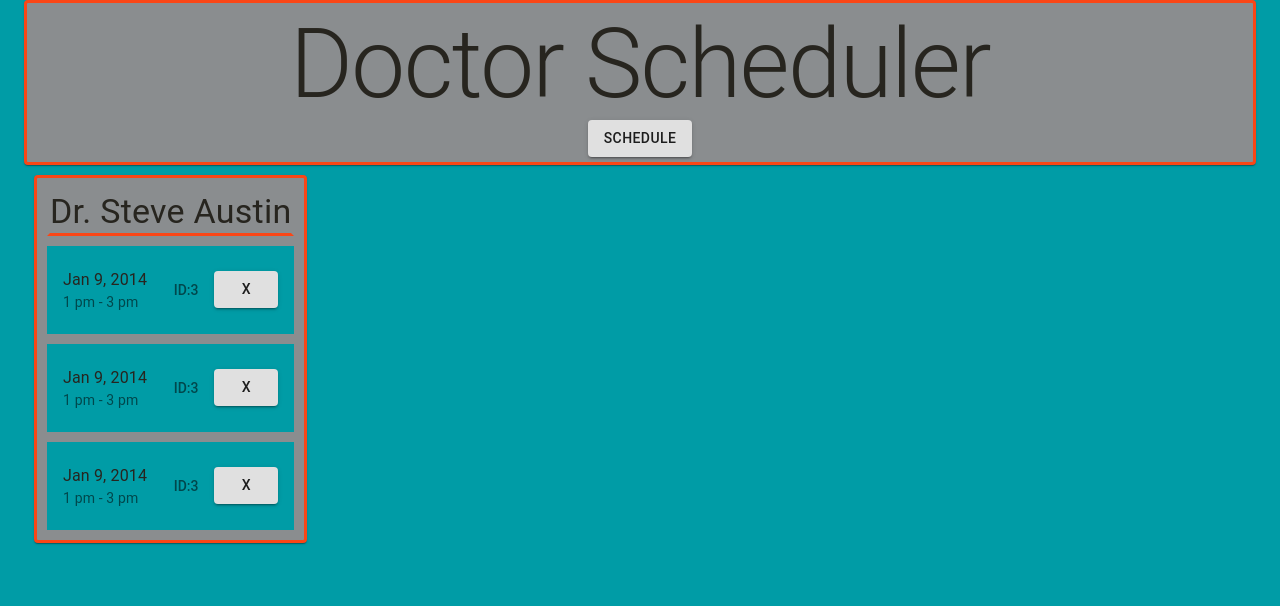
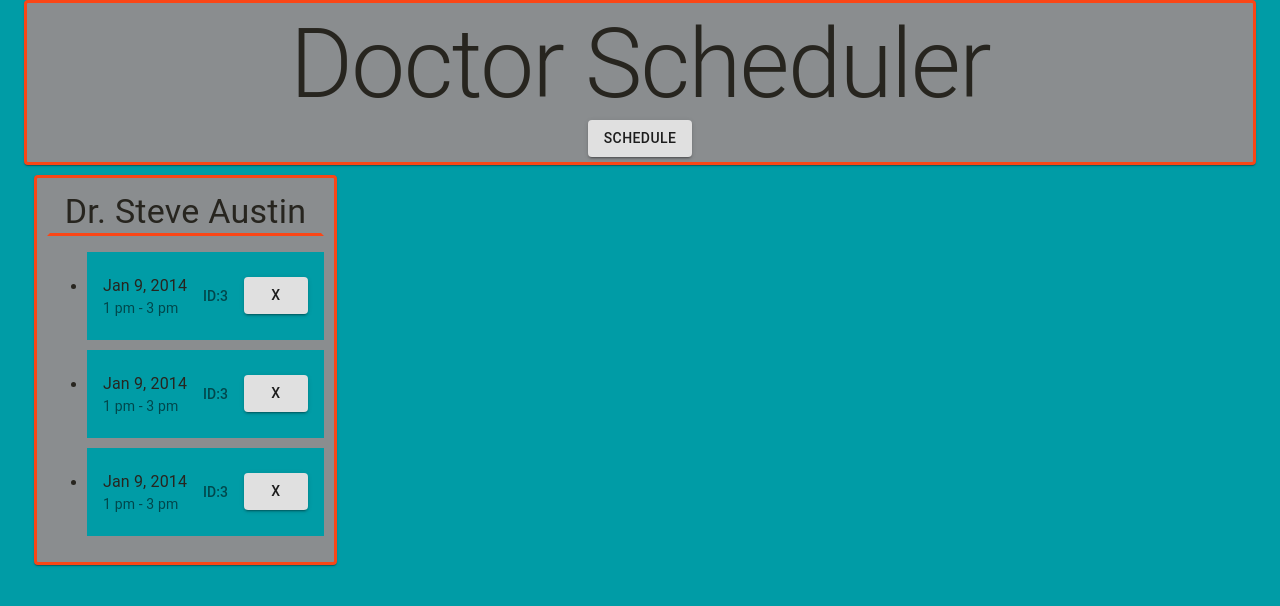
Before and after one commit to jceb30198/Doctor_Scheduler, a React (Create React App) app in the folder client/: page / in a window 1280 px wide. Shown: the top 606 px of the page. Built offline with nearby package versions, Linux system fonts and the light colour scheme.

Commit message:
drag-n-drop feature is working at basic level

```diff
--- a/client/src/components/DoctorCard/index.js
+++ b/client/src/components/DoctorCard/index.js
@@ -42,15 +42,35 @@ function DoctorCard(props) {
                     </Grid>
                 </Grid>
 
-                <Grid container direction="column">
-
-                    <Task></Task>
-
-                    <Task></Task>
-
-                    <Task></Task>
-
-                </Grid>
+                <DragDropContext>
+                    <Droppable>
+                        {(provided) => (
+                            <ul {...provided.droppableProps} ref={provided.innerRef}>
+                                <Draggable draggableId="1" index="1">
+                                    {(provided) => (
+                                        <li ref={provided.innerRef} {...provided.draggableProps} {...provided.dragHandleProps}>
+                                            <Task></Task>
+                                        </li>
+                                    )}
+                                </Draggable>
+                                <Draggable draggableId="1" index="1">
+                                    {(provided) => (
+                                        <li ref={provided.innerRef} {...provided.draggableProps} {...provided.dragHandleProps}>
+                                            <Task></Task>
+                                        </li>
+                                    )}
+                                </Draggable>
+                                <Draggable draggableId="1" index="1">
+                                    {(provided) => (
+                                        <li ref={provided.innerRef} {...provided.draggableProps} {...provided.dragHandleProps}>
+                                            <Task></Task>
+                                        </li>
+                                    )}
+                                </Draggable>
+                            </ul>
+                        )}
+                    </Droppable>
+                </DragDropContext>
             </Paper>
         </Grid>
     );
```
